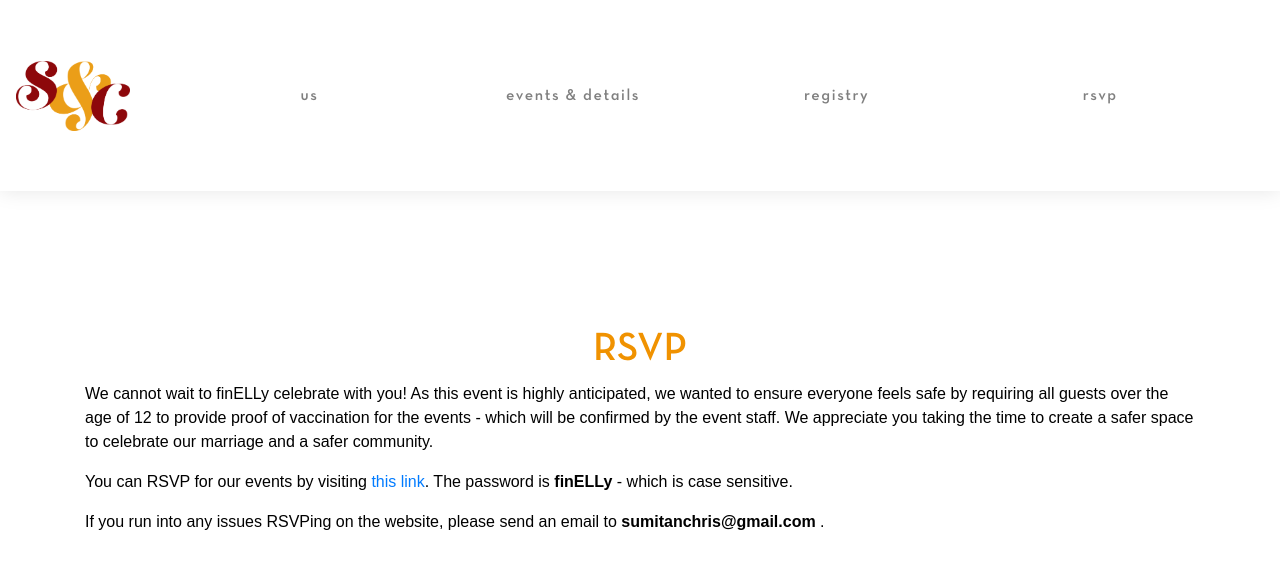
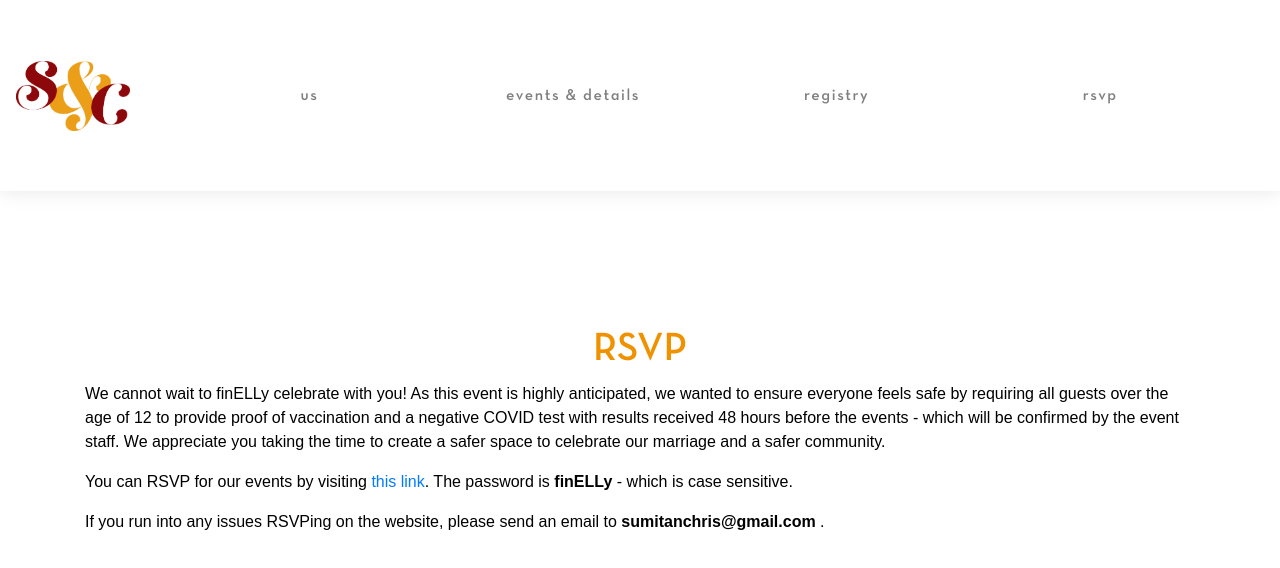
Before and after one commit to Chrisell/chris-and-sumita, a React (Create React App) app: page /rsvp in a window 1280 px wide. Shown: the top 568 px of the page. Built offline with nearby package versions, Linux system fonts and the light colour scheme.

Commit message:
Update Rsvp.js

```diff
--- a/src/Rsvp.js
+++ b/src/Rsvp.js
@@ -50,9 +50,9 @@ class Rsvp extends React.Component {
                 <h1>RSVP</h1>
                 <Row xs={1} sm={1} md={1} >
                     <Col>
-                        <p>We cannot wait to finELLy celebrate with you! As this event is highly anticipated, we wanted to ensure everyone feels safe by requiring all guests over the age of 12 to provide proof of vaccination for the events - which will be confirmed by the event staff. We appreciate you taking the time to create a safer space to celebrate our marriage and a safer community.</p>
+                        <p>We cannot wait to finELLy celebrate with you! As this event is highly anticipated, we wanted to ensure everyone feels safe by requiring all guests over the age of 12 to provide proof of vaccination and a negative COVID test with results received 48 hours before the events - which will be confirmed by the event staff. We appreciate you taking the time to create a safer space to celebrate our marriage and a safer community.</p>
                         <p>You can RSVP for our events by visiting <a href=" https://www.theknot.com/us/sumita-routh-and-chris-ell-oct-2021/rsvp" target="_blank">this link</a>. The password is <b>finELLy</b> - which is case sensitive.</p>
-                        <p> If you run into any issues RSVPing on the website, please send an email to <b> sumitanchris@gmail.com </b>.</p>
+                        <p>If you run into any issues RSVPing on the website, please send an email to <b> sumitanchris@gmail.com </b>.</p>
                     </Col>
                 </Row>
             </Container>
```
